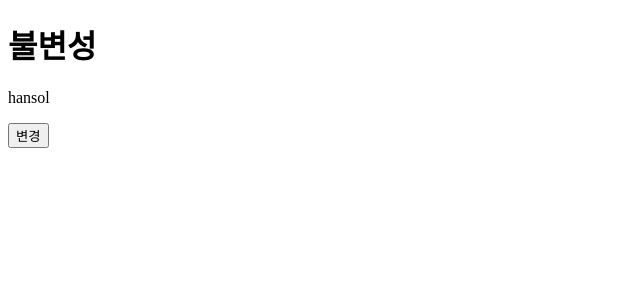
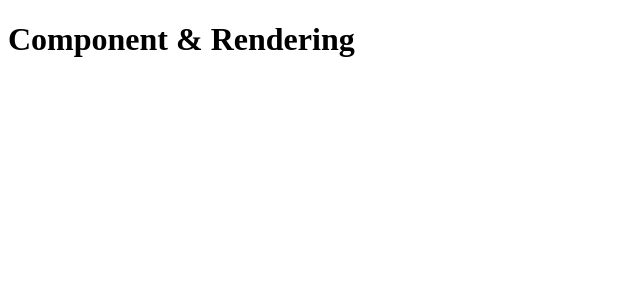
Before and after one commit to Olivia-Study-Storage/hh99-react-beginner, a React (Create React App) app in the folder beginner/1_week-1/: page / in a window 1280 px wide. Shown: the top 300 px of the page, without its empty margins (0-640 px from the left). Built offline with nearby package versions, Linux system fonts and the light colour scheme.

Commit message:
Note: 컴포넌트, 렌더링, 리렌더링

```diff
--- a/beginner/1_week-1/src/App.jsx
+++ b/beginner/1_week-1/src/App.jsx
@@ -1,80 +1,42 @@
-import React, { useState } from 'react'
+import React from 'react'
 
-// ! [불변성] 메모리에 있는 값을 변경할 수 없는 것
+// ! 지금까지 배운 내용 정리
 
-// ? 데이터의 선언
-// * 원시데이터 : 숫자, 문자, 불리언, ...
-// 변수명은 다르지만 메모리에서는 같은 값을 바라보고 있다.
-let number = 1;
-let secondNumber = 1;
-console.log(`number와 secondNumber 일치하나요? ${number === secondNumber}`); // true
-
-// * 원시데이터가 아닌 것들 : 배열, 객체, 함수, ..
-// obj1의 name이 'kim'인 것을 바로 바라보는 것이 아니라
-// 어떤 한 공간에 name이 'kim'이라는 별도의 공간을 만들고 obj1은 그 주소값을 바라본다.
-let obj1 = {
-  name: 'kim',
-}
-let obj2 = {
-  name: 'kim',
-}
-console.log(`obj1과 obj2가 일치하나요? ${obj1 === obj2}`);  // false
-// -> 두 값은 같아보이지만 obj1을 재사용하는 것이 아니라 별도의 공간에 새로 저장한다.
+// ! [Component]
+// * 리액트의 핵심 빌딩 블록 중 하나로,
+// * UI 요소를 표현하는 최소한의 단위이며 화면의 특정 부분이 어떻게 생길지 정하는 '선언체'이다.
+// App이라는 컴포넌트 하위에 여러가지 하위 컴포넌트가 있고, 이 모든 것들이 부모와 자식 컴포넌트로 구성된다.
+// 그것들이 다 props로 부모에서 자식으로 state 형태로써 데이터를 내려준다.
+// 리액트의 컴포넌트기반 개발 이전에는 직접 DOM 객체를 조작해야 했다. -> '명령형' 프로그래밍
+//  ex. querySelector, ...
+// * 명령형은 어떻게(how)를 중요시 여겨 프로그램 제어의 흐름과 같은 방법을 제시하고 목표를 명시하지 않는다.
+// ex. const header = document.createElement('h1');
+//     header.appendChild('Hello World');
+// * 선언형은 무엇(what)을 중요시 여겨 제어의 흐름보다는 원하는 목적을 중요시 여긴다.
+// ex. const header = <h1>Hello World</h1>;
+//     ReactDOM.render(header, document.getElementById('root'));
 
 
-// ? 데이터의 수정
-// * 원시데이터는 '불변성이 있다'
-// 원시데이터 number의 값을 2로 수정하면 2라는 값의 주소가 새로 생성되므로 secondNumber에는 영향이 없다.
-number = 2;
-
-// * 객체는 '불변성이 없다'
-// obj1은 name이 kim -> park으로 바뀌었음에도 여전히 이전과 같은 주소값을 바라보고 있다.
-obj1.name = 'park';
+// ! [Rendering]
+// * 리액트에서 렌더링이란 컴포넌트가 '현재 props와 state의 상태에 기초하여'
+// * UI를 어떻게 구성할지 컴포넌트에게 요청하는 작업을 말한다.
+// UI를 음식 / 컴포넌트를 주방장 / 리액트를 웨이터로 비교해보자면
+// 1. 렌더링을 일으키는 것(triggering)은 : UI를 주문하고 주방으로 전달하는 것
+// 2. 렌더링한다는 것은(rendering) : 주방에서 컴포넌트가 UI를 만들고 준비하는 것
+// 3. 렌더링 결과를 실제 DOM에 커밋한다는 것은(commit) : 리액트가 준비된(done) UI를 손님 테이블에 올려놓는 것
 
 
-// ! 정리
-// 원시데이터는 수정을 했을 때 메모리에 저장된 값 자체를 바꿀 수 없다.
-// 대신 새로운 저장 공간을 만들고 그 주소값을 바라본다.
+// ! [Re-Rendering]
+// * 첫 렌더링이 끝난 이후에 추가로 렌더링을 트리거하려면 setState,
+// * 또는 나중에 추가로 배울 다른 함수들을 이용해 상태를 변경해주면 된다.
+// 다시 음식에 비교해보자면
+// 1. 리렌더링은 손님이 첫 주문 이후에 갈증이 생겨 추가 음료를 주문하거나 음식이 마음에 들지 않아 새 메뉴를 주문하는 것과 같다.
+// 2. 새로운 주문(리렌더링)이 일어나면 리액트가 변경 내용을 주방의 컴포넌트에게 전달하고 컴포넌트는 새로운 요리(UI)를 만든다.
+// 3. 새롭게 만들어진 요리(렌더링 결과)는 리액트에 의해 다시 손님 테이블에 올려진다. (DOM에 반영(commit))
 
-// 원시데이터가 아닌 것들은 기존에 저장되어있던 공간의 값 자체를 바꿔버린다.
-
-
-// ! 그렇다면 리액트에서 이 개념이 왜 중요한가?
-// 리액트에서는 컴포넌트가 화면에 그려지기 위해서 렌더링을 한다.
-// 렌더링이 되는 조건은 'state'값이 바뀌는 것이다.
-// 따라서 변수 값이 바뀌더라도 state값을 바꿔주지 않는다면 렌더링이 일어나지 않는다.
-// * => 리액트는 화면을 렌더링할지를 state의 변화에 따라 결정한다. 따라서 단순 변수는 무시한다.
-
-
-// ! 불변성과 state
-// 우리가 name을 kim -> park으로 바꿔도 obj1은 이전과 동일한 주소값을 보고있기 때문에 리렌더링이 일어나지 않는다.
-// 따라서 불변성(메모리에 있는 값을 변경할 수 없는 것)을 지켜주는 것이 너무나도 중요하다.
-
-
-// ? 그렇다면 불변성을 지켜주는 방법은? -> 순수함수를 사용한다
-// ! [순수함수] 하나 이상의 인자를 받고, 인자를 변경하지 않고, 참조하여 새로운 값을 반환하는 함수
-// 아래의 예시를 통해 살펴보자.
 function App() {
-  const [obj, setObj] = useState({
-    name: 'hansol',
-    age: 35,
-  });
-
   return (
-    <div>
-      <h1>불변성</h1>
-      <p>{obj.name}</p>
-      <button onClick={() => {
-        // 이렇게 코드를 작성했다면, obj.name의 값은 olivia로 바뀌었지만 리렌더링은 되지 않는다.
-        obj.name = 'olivia';
-        console.log(obj.name);
-        setObj(obj);
-
-        // 해결 방법은? 새로운 객체를 만들어줘야 한다! (아예 다른 주소값을 바라보게 해야 한다)
-        const newObj = {...obj};
-        setObj(newObj);
-      }}>변경</button>
-    </div>
+    <><h1>Component & Rendering</h1></>
   )
 }
 
```
